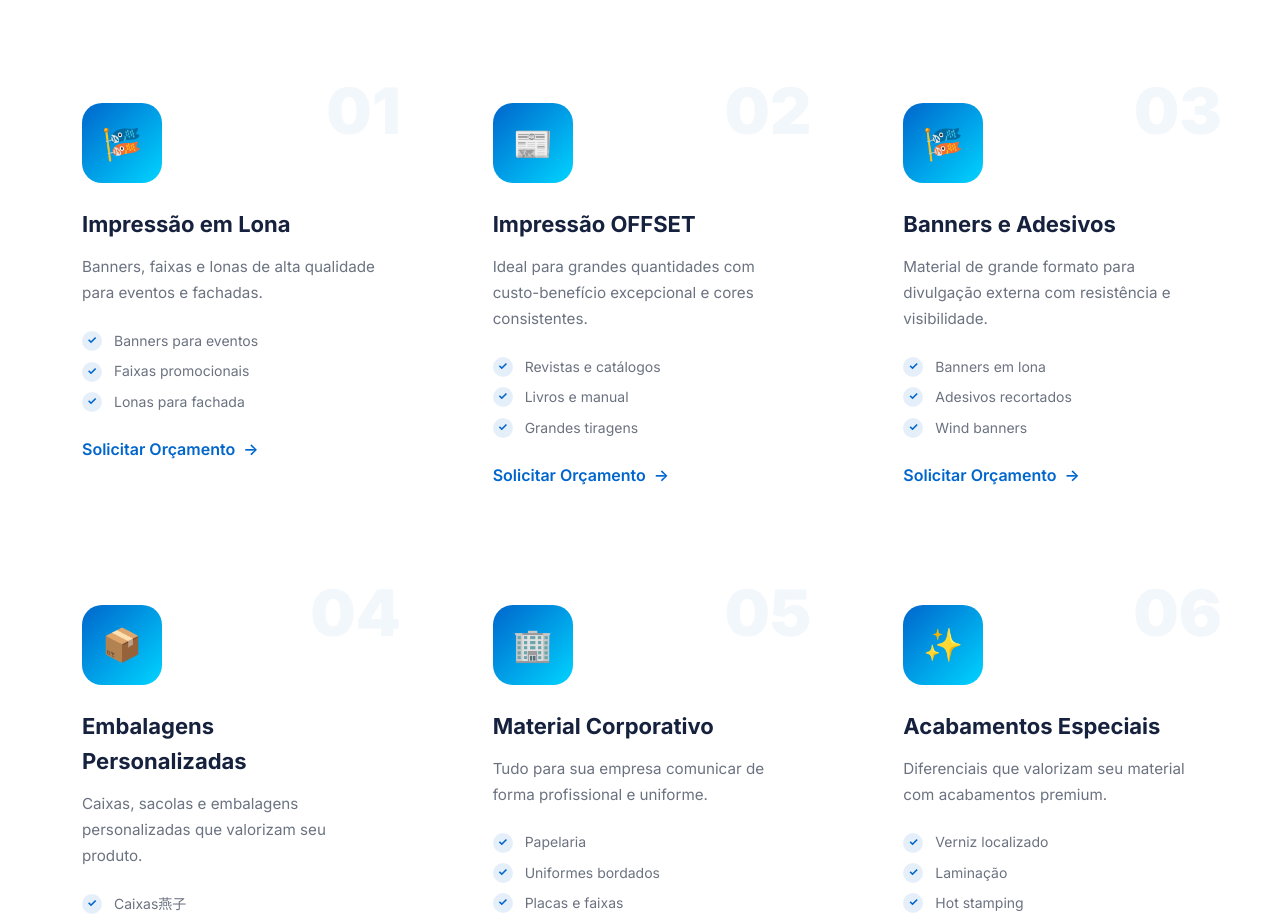
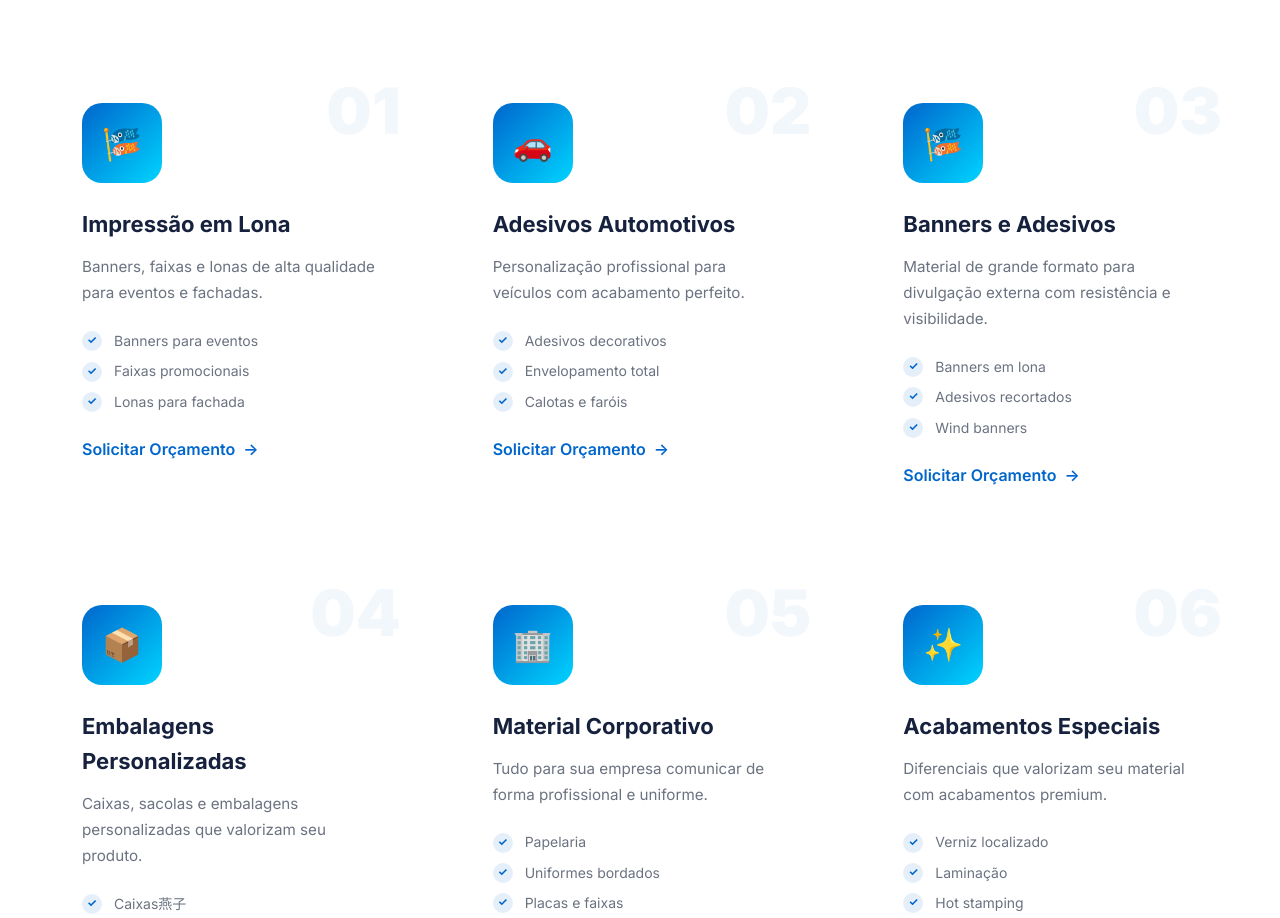
Before and after one commit to marcelllombm/arte3d, a plain HTML site: page index.html in a window 1280 px wide. Shown: the part 1273-2191 px from the top of the page. Drawn offline with Linux system fonts and the light colour scheme.

Commit message:
feat: update service 02 to Adesivos Automotivos
- Change service title from 'Impressão OFFSET' to 'Adesivos Automotivos'
- Update description to 'Personalização profissional para veículos com acabamento perfeito'
- Update service features and icon

```diff
--- a/index.html
+++ b/index.html
@@ -133,16 +133,16 @@
         <div class="service-card reveal delay-2">
           <span class="service-number">02</span>
           <div class="service-icon-wrapper">
-            <span class="service-icon">📰</span>
+            <span class="service-icon">🚗</span>
           </div>
-          <h3 class="service-title">Impressão OFFSET</h3>
+          <h3 class="service-title">Adesivos Automotivos</h3>
           <p class="service-description">
-            Ideal para grandes quantidades com custo-benefício excepcional e cores consistentes.
+            Personalização profissional para veículos com acabamento perfeito.
           </p>
           <ul class="service-features">
-            <li>Revistas e catálogos</li>
-            <li>Livros e manual</li>
-            <li>Grandes tiragens</li>
+            <li>Adesivos decorativos</li>
+            <li>Envelopamento total</li>
+            <li>Calotas e faróis</li>
           </ul>
           <a href="#contato" class="service-link">
             Solicitar Orçamento <span class="service-link-icon">→</span>
```
